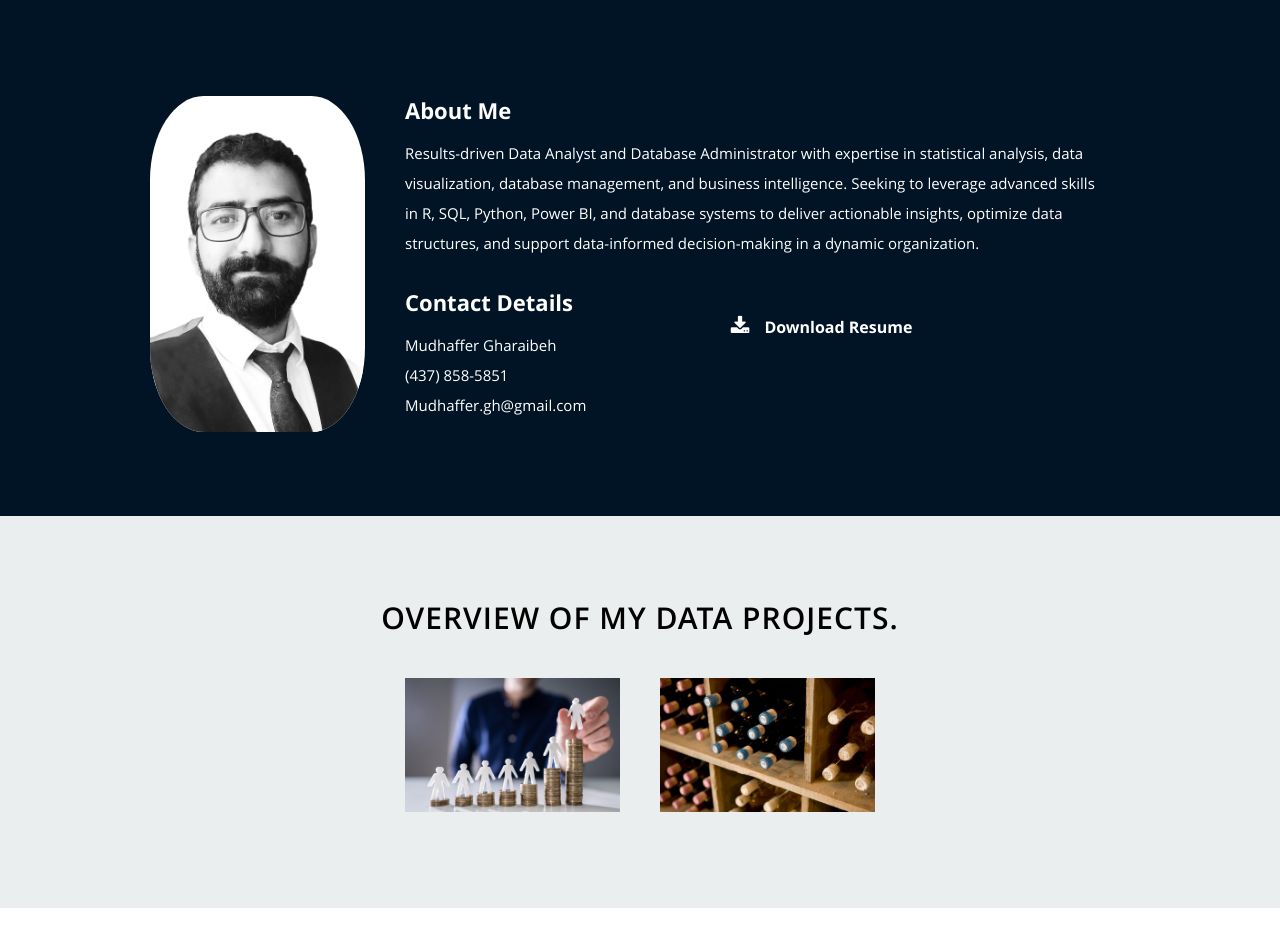
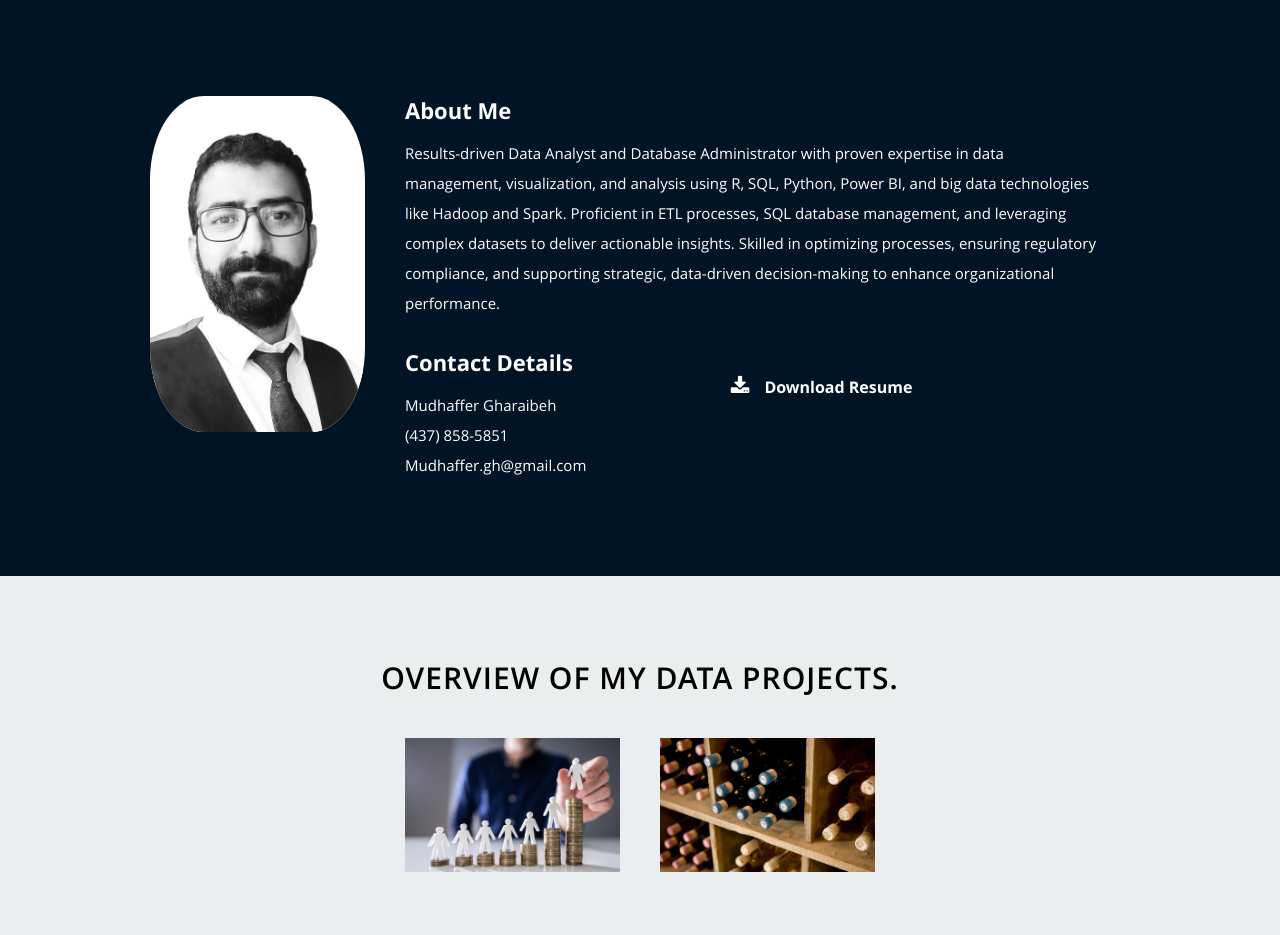
Before and after one commit to MudGh/MudGh.github.io, a plain HTML site: page index.html in a window 1280 px wide. Shown: the part 800-1735 px from the top of the page. Drawn offline with nearby package versions, Linux system fonts and the light colour scheme.

Commit message:
Update index.html

```diff
--- a/index.html
+++ b/index.html
@@ -78,7 +78,7 @@
          </div>
          <div class="nine columns main-col">
             <h2>About Me</h2>
-            <p>Results-driven Data Analyst and Database Administrator with expertise in statistical analysis, data visualization, database management, and business intelligence. Seeking to leverage advanced skills in R, SQL, Python, Power BI, and database systems to deliver actionable insights, optimize data structures, and support data-informed decision-making in a dynamic organization.</p>
+            <p>Results-driven Data Analyst and Database Administrator with proven expertise in data management, visualization, and analysis using R, SQL, Python, Power BI, and big data technologies like Hadoop and Spark. Proficient in ETL processes, SQL database management, and leveraging complex datasets to deliver actionable insights. Skilled in optimizing processes, ensuring regulatory compliance, and supporting strategic, data-driven decision-making to enhance organizational performance.</p>
             <div class="row">
                <div class="columns contact-details">
                   <h2>Contact Details</h2>
```
